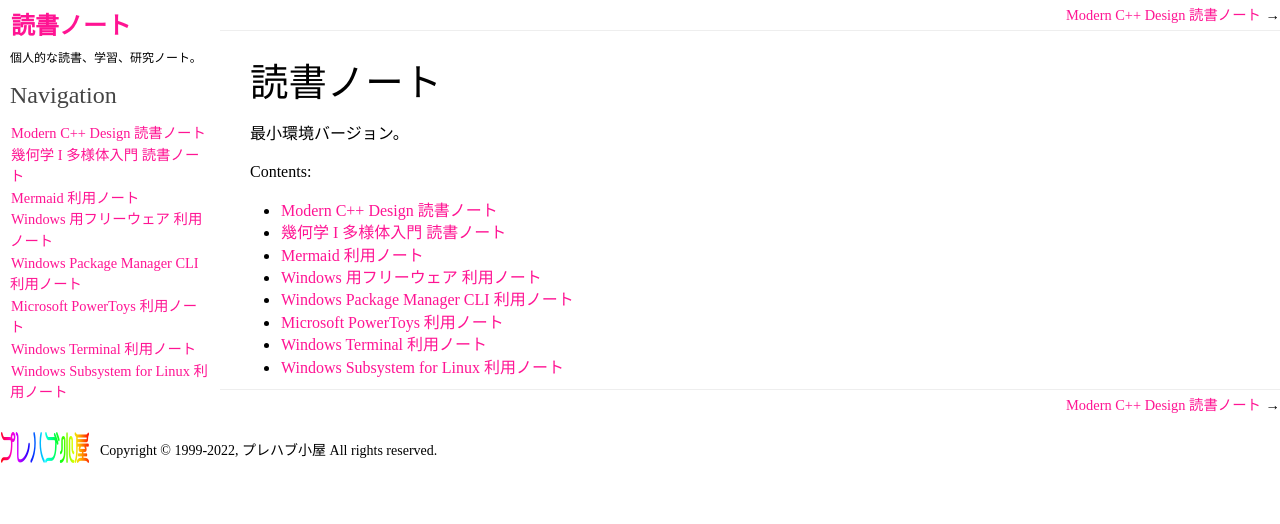
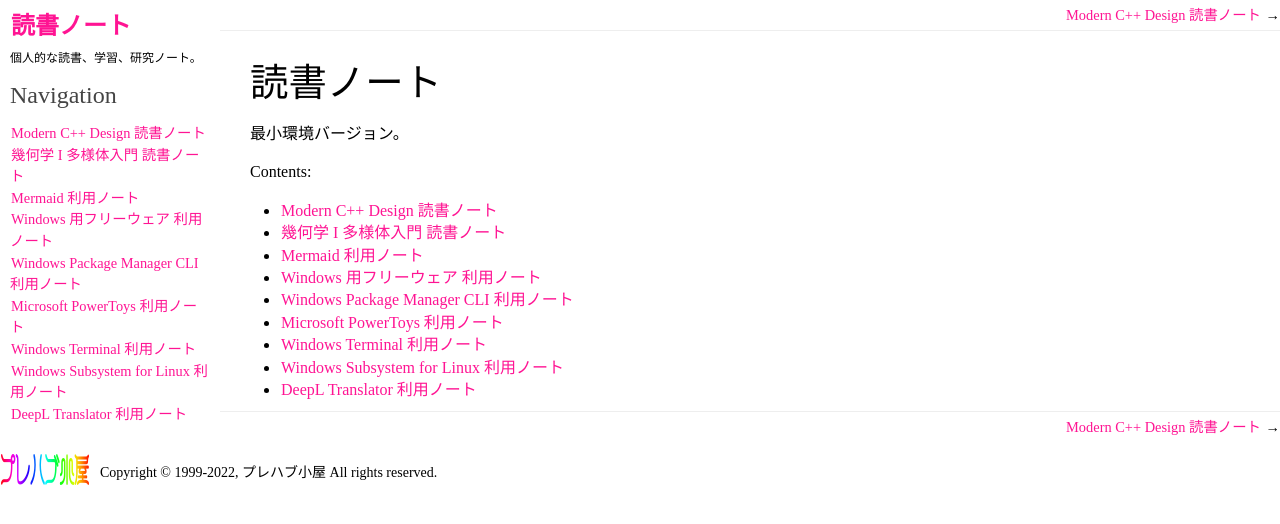
Before and after one commit to showa-yojyo/minibook, a Sphinx documentation site: the page built from source/index.rst, in a window 1280 px wide. Shown: the top 524 px of the page. Built offline with Sphinx 7.4.7, drawn with Linux system fonts in a browser that asks for light colours; some of the changed lines change nothing that is shown.

Commit message:
deepl-translator: WIP

```diff
--- /dev/null
+++ b/source/deepl-translator.rst
@@ -0,0 +1,93 @@
+======================================================================
+DeepL Translator 利用ノート
+======================================================================
+
+本稿では無料版 `DeepL Translator`_ （以下、単に DeepL と記す）の導入例、基本的な
+使用例、応用例について記す。後述するように DeepL のインターフェイスは複数存在する。
+特に断りのない限り、Windows 版 DeepL の情報を述べる。
+
+.. contents::
+
+機能
+======================================================================
+
+注目する機能は次のとおり：
+
+1. 英語から日本語への翻訳
+2. 英語以外の外国語から日本語への翻訳
+3. 日本語から英語への翻訳
+
+体感では、機能 1. が私の DeepL 使用内訳の 99.9 パーセントを占める。機能 2. は
+YouTube のコメント欄、チャット欄のメッセージを処理するのに利用している。機能 3.
+は海外からのメールの返信やコミットログなど、どうしても英語を書かなければいかない
+場合に現れる。
+
+これらの状況を DeepL 一丁ですべて捌ける。このツールを導入しない理由はない。
+
+インストール
+======================================================================
+
+本節では利用する可能性のある DeepL 各種をインストールする手順を簡単に記す。正確
+に言うと、インストール手順自体はどれも容易なので、サービス一覧を記録するという目
+的意識だ。
+
+* Web ページ版
+* Google Chrome 拡張機能版
+* Windows 版
+* Android 版
+
+Web ページ版
+----------------------------------------------------------------------
+
+Web ページなので、インストールというよりはブラウザーのブックマークリストに
+`DeepL Translator`_ の URL を追加するだけだ。
+
+人に DeepL の翻訳能力を試させるには、この URL を教えるのが話が早いだろう。
+
+Google Chrome 拡張機能版
+----------------------------------------------------------------------
+
+2022 年 5 月頃から Web ブラウザー Google Chrome に拡張機能版を導入するという選択
+肢が増えた。インストール手順は次のとおり：
+
+1. `Chrome ウェブストア <https://chrome.google.com/webstore/detail/deepl-translate-reading-w/cofdbpoegempjloogbagkncekinflcnj>`__ を開く。
+2. :guilabel:`Chrome に追加` ボタンを押す。
+
+Windows 版
+----------------------------------------------------------------------
+
+Windows 版 DeepL をインストールする有望な方法は複数ある。現況に最適な方法を採ることだ。
+
+* 公式ページからインストーラーをダウンロードして展開する。
+* Microsoft Store からインストールする。
+* Windows Package Manager (:program:`winget`) でコマンド実行によりインストールする。
+
+  .. code:: doscon
+
+     > winget install -e --id DeepL.DeepL
+
+現代の Windows ソフトウェアはインストール方法によってアップグレード方法が変わっ
+てくる可能性があるが、どの方法でも更新は手動になりがちだ。最適なインストール方法
+の選択をそこまで気にする必要はない。
+
+Android 版
+----------------------------------------------------------------------
+
+2022 年 3 月頃から `Android 版 <https://play.google.com/store/apps/details?id=com.deepl.mobiletranslator&referrer=utm_source%3Ddeepl%26utm_campaign%3DpageID408-button%26anid%3Dadmob>`__ が利用可能になっている。
+携帯電話の画面を開いて Google Play からインストールする。
+
+アンインストール
+======================================================================
+
+本節で述べることは何もない。
+
+DeepL をシステムからアンインストールすることはないだろう。ディスク容量が逼迫し
+ているとかであれば、もっと保全優先度の低いアプリケーションを削除するべきだ。
+
+利用
+======================================================================
+
+TBW
+
+.. _DeepL: https://www.deepl.com/translator
+.. _DeepL Translator: https://www.deepl.com/translator
--- a/source/index.rst
+++ b/source/index.rst
@@ -17,3 +17,4 @@
    power-toys
    windows-terminal
    wsl
+   deepl-translator
```
